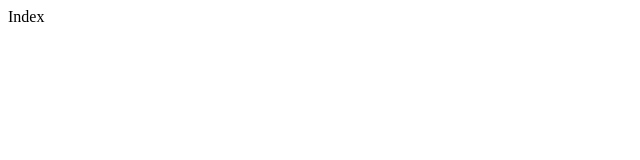
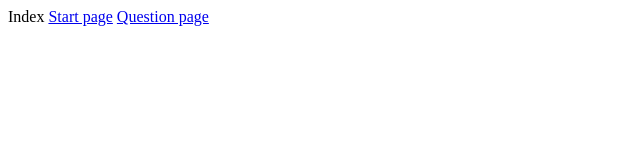
Before and after one commit to liamgreenhill/progressive-enhancement-test, a plain HTML site: page index.html in a window 1280 px wide. Shown: the whole page, without its empty margins (0-640 px from the left). Drawn offline with Linux system fonts and the light colour scheme.

Commit message:
Question page added to index

```diff
--- a/index.html
+++ b/index.html
@@ -1 +1,3 @@
 Index
+<a href="https://liamgreenhill.github.io/progressive-enhancement-test/Start-page_files/Start-page.html">Start page</a>
+<a href="https://liamgreenhill.github.io/progressive-enhancement-test/Question-page_file/Question-page.html">Question page</a>
```
